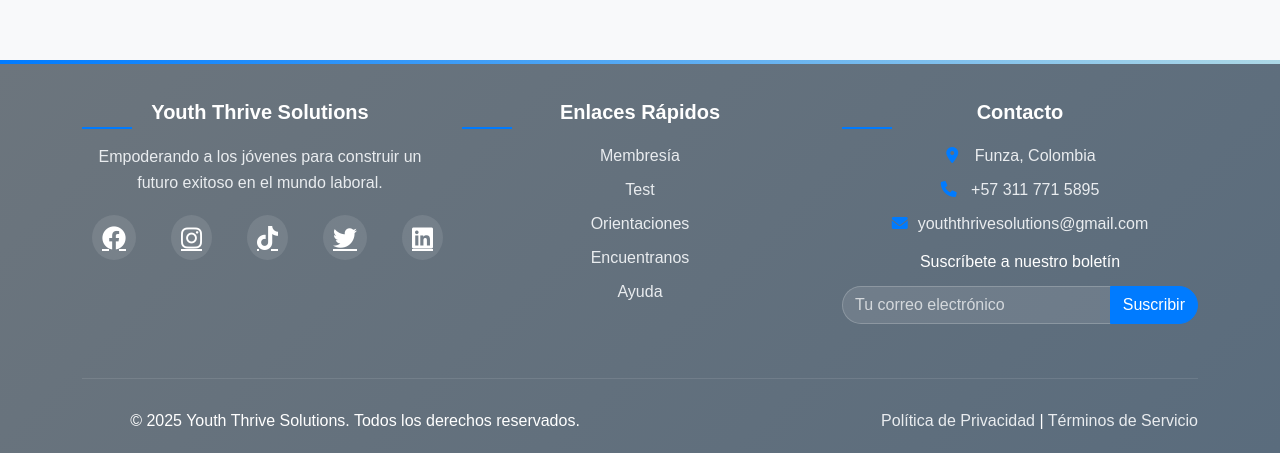
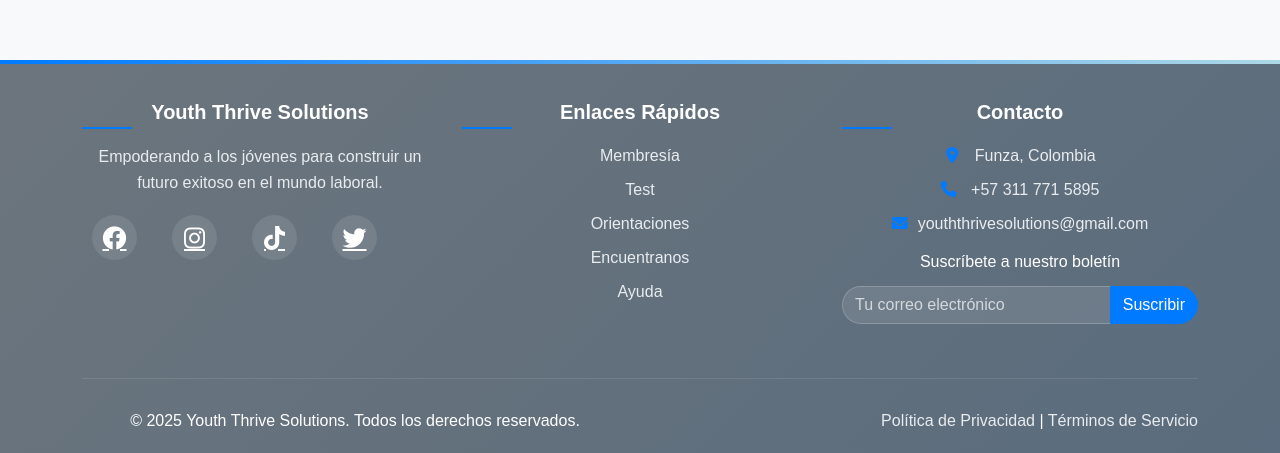
Before and after one commit to Alejosbar/youth_thrive_solutions_proyect, a plain HTML site: page encuentranos.html in a window 1280 px wide. Shown: the part 2242-2695 px from the top of the page. Drawn offline with nearby package versions, Linux system fonts and the light colour scheme; grey boxes are pictures that could not be loaded.

Commit message:
Update encuentranos.html

```diff
--- a/encuentranos.html
+++ b/encuentranos.html
@@ -144,7 +144,7 @@
                         <a href="https://www.instagram.com/youth_thrive_solution?igsh=NGVncmppbXJrMDI2" class="social-link"><i class="fab fa-instagram"></i></a>
                         <a href="https://www.tiktok.com/@youth_thrive_solu?_t=ZS-908EriwQjz7&_r=1" class="social-link"><i class="fab fa-tiktok"></i></a>
                         <a href="https://x.com/Youth_Thrive_?t=TvMk6y5GN77WVJujOBkpBQ&s=08" class="social-link"><i class="fab fa-twitter"></i></a>
-                        <a href="https://co.linkedin.com/company/youth-thrive-solutions" class="social-link"><i class="fab fa-linkedin"></i></a>
+
                     </div>
                 </div>
                 <div class="col-lg-4 col-md-6 mb-4">
```
